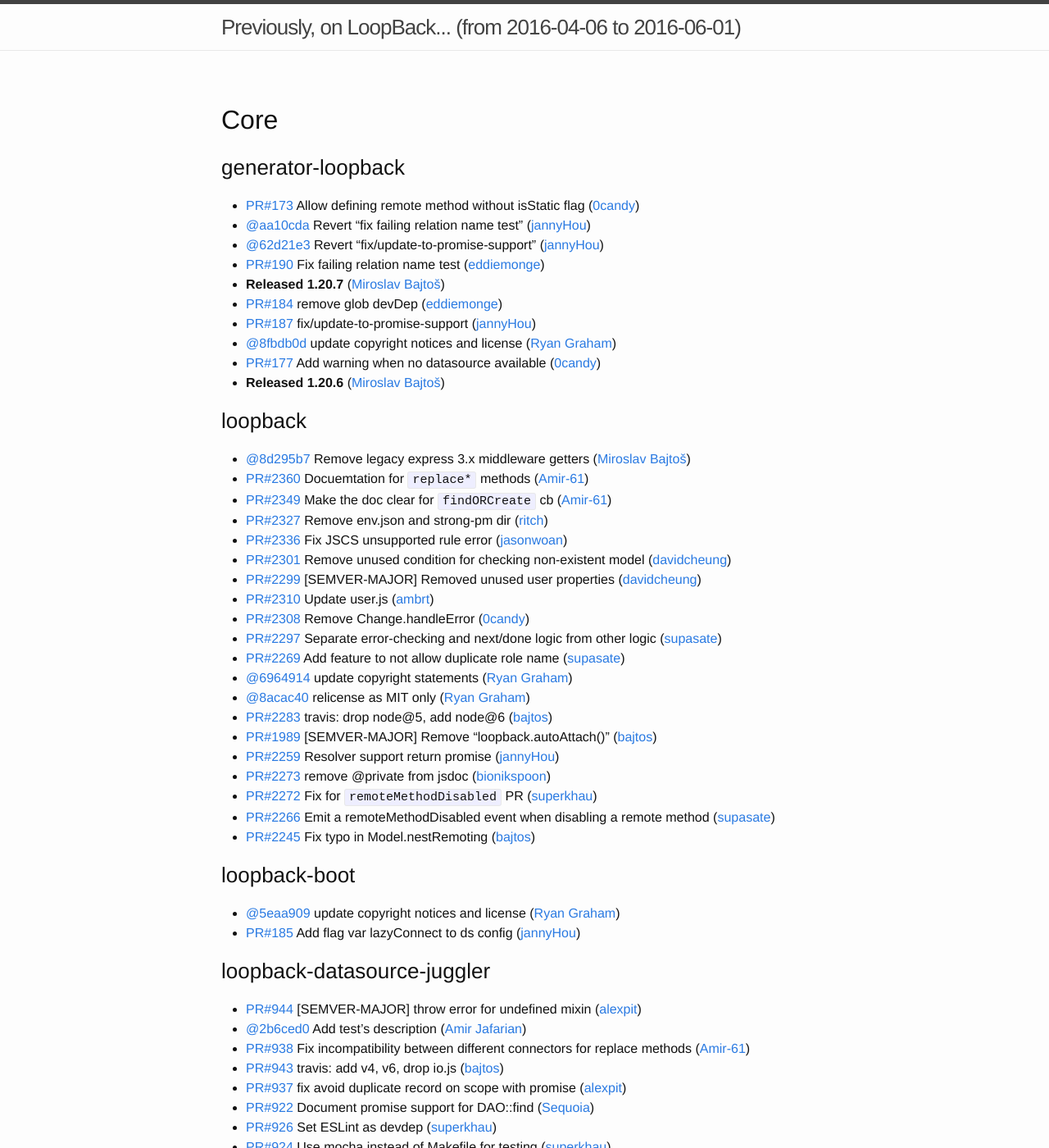
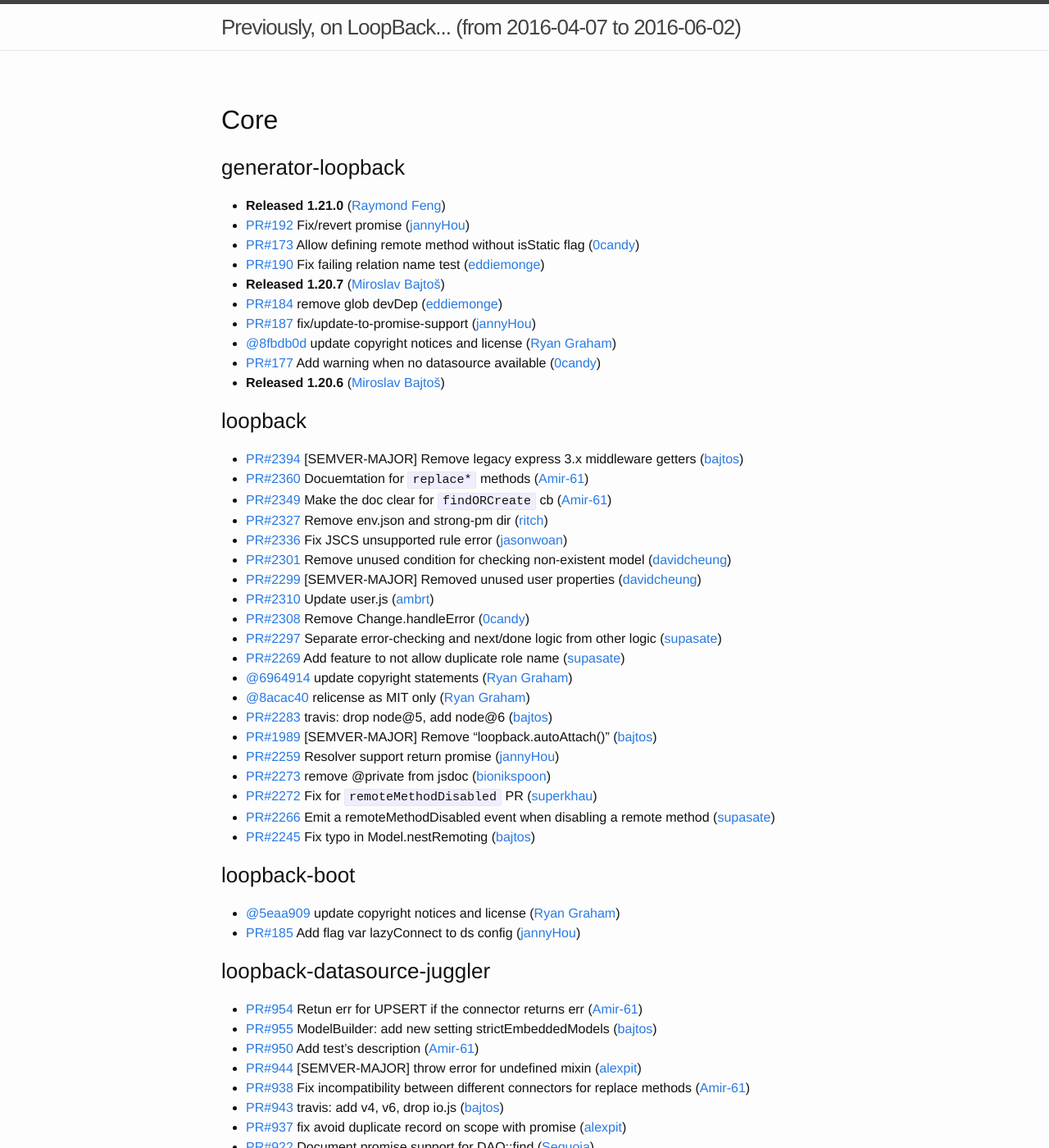
Before and after one commit to strongloop/loopback, a Jekyll site: the page built from index.md, in a window 1280 px wide and 1400 px high. Shown: the whole window at 82% size. Built offline with Jekyll 4.4.1, drawn with Linux system fonts in a browser that asks for light colours.

Commit message:
Update changelog

```diff
--- a/index.md
+++ b/index.md
@@ -1,14 +1,14 @@
 ---
 layout: page
-since: (from 2016-04-06 to 2016-06-01)
+since: (from 2016-04-07 to 2016-06-02)
 ---
 
 ## Core
 
 ### generator-loopback
+ * **Released 1.21.0** ([Raymond Feng](https://github.com/raymondfeng))
+ * [PR#192](https://github.com/strongloop/generator-loopback/pull/192) Fix/revert promise ([jannyHou](https://github.com/jannyHou))
  * [PR#173](https://github.com/strongloop/generator-loopback/pull/173) Allow defining remote method without isStatic flag ([0candy](https://github.com/0candy))
- * [@aa10cda](https://github.com/strongloop/generator-loopback/commit/aa10cda9d1c535e35c51a9975fcf63b3a3b35b85) Revert "fix failing relation name test" ([jannyHou](https://github.com/jannyHou))
- * [@62d21e3](https://github.com/strongloop/generator-loopback/commit/62d21e3cc1f1593f3673bda8a5f2fef6aa304887) Revert "fix/update-to-promise-support" ([jannyHou](https://github.com/jannyHou))
  * [PR#190](https://github.com/strongloop/generator-loopback/pull/190) Fix failing relation name test ([eddiemonge](https://github.com/eddiemonge))
  * **Released 1.20.7** ([Miroslav Bajtoš](https://github.com/bajtos))
  * [PR#184](https://github.com/strongloop/generator-loopback/pull/184) remove glob devDep ([eddiemonge](https://github.com/eddiemonge))
@@ -19,7 +19,7 @@
 
 
 ### loopback
- * [@8d295b7](https://github.com/strongloop/loopback/commit/8d295b70f63ee572323f1f4b2dadcf36debbe776) Remove legacy express 3.x middleware getters ([Miroslav Bajtoš](https://github.com/bajtos))
+ * [PR#2394](https://github.com/strongloop/loopback/pull/2394) [SEMVER-MAJOR] Remove legacy express 3.x middleware getters ([bajtos](https://github.com/bajtos))
  * [PR#2360](https://github.com/strongloop/loopback/pull/2360) Docuemtation for `replace*` methods ([Amir-61](https://github.com/Amir-61))
  * [PR#2349](https://github.com/strongloop/loopback/pull/2349) Make the doc clear for `findORCreate` cb ([Amir-61](https://github.com/Amir-61))
  * [PR#2327](https://github.com/strongloop/loopback/pull/2327) Remove env.json and strong-pm dir ([ritch](https://github.com/ritch))
@@ -47,8 +47,10 @@
 
 
 ### loopback-datasource-juggler
+ * [PR#954](https://github.com/strongloop/loopback-datasource-juggler/pull/954) Retun err for UPSERT if the connector returns err ([Amir-61](https://github.com/Amir-61))
+ * [PR#955](https://github.com/strongloop/loopback-datasource-juggler/pull/955) ModelBuilder: add new setting strictEmbeddedModels ([bajtos](https://github.com/bajtos))
+ * [PR#950](https://github.com/strongloop/loopback-datasource-juggler/pull/950) Add test's description ([Amir-61](https://github.com/Amir-61))
  * [PR#944](https://github.com/strongloop/loopback-datasource-juggler/pull/944) [SEMVER-MAJOR] throw error for undefined mixin ([alexpit](https://github.com/alexpit))
- * [@2b6ced0](https://github.com/strongloop/loopback-datasource-juggler/commit/2b6ced06a1749331e03a5661b1b76bf83090275e) Add test's description ([Amir Jafarian](https://github.com/Amir-61))
  * [PR#938](https://github.com/strongloop/loopback-datasource-juggler/pull/938) Fix incompatibility between different connectors for replace methods ([Amir-61](https://github.com/Amir-61))
  * [PR#943](https://github.com/strongloop/loopback-datasource-juggler/pull/943) travis: add v4, v6, drop io.js ([bajtos](https://github.com/bajtos))
  * [PR#937](https://github.com/strongloop/loopback-datasource-juggler/pull/937) fix avoid duplicate record on scope with promise ([alexpit](https://github.com/alexpit))
```
